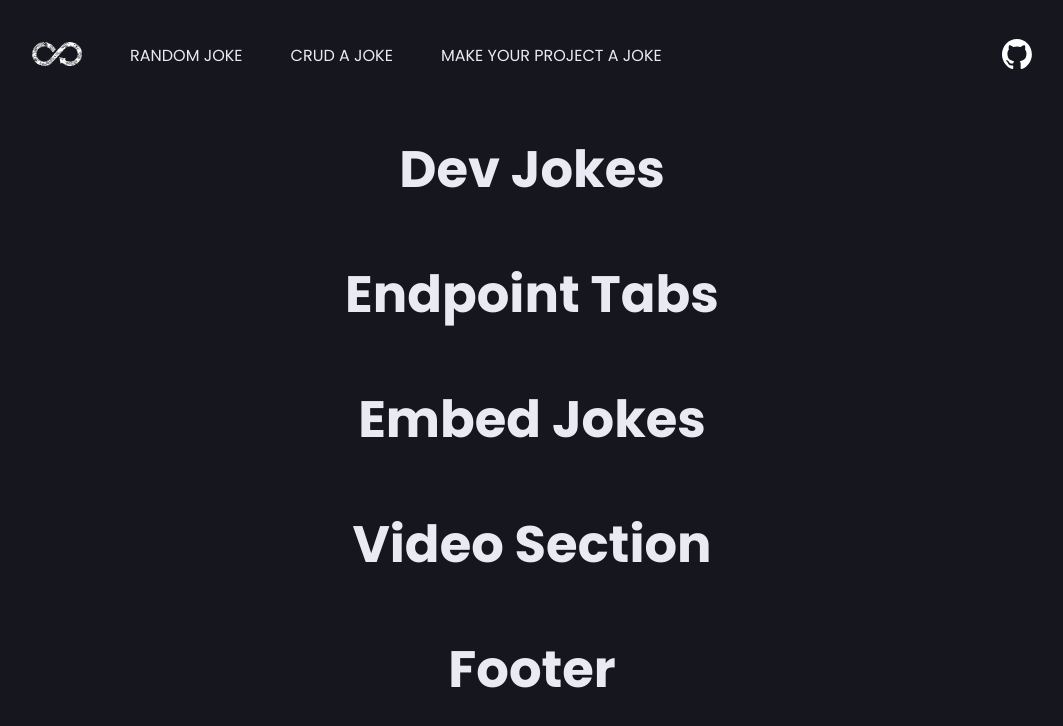
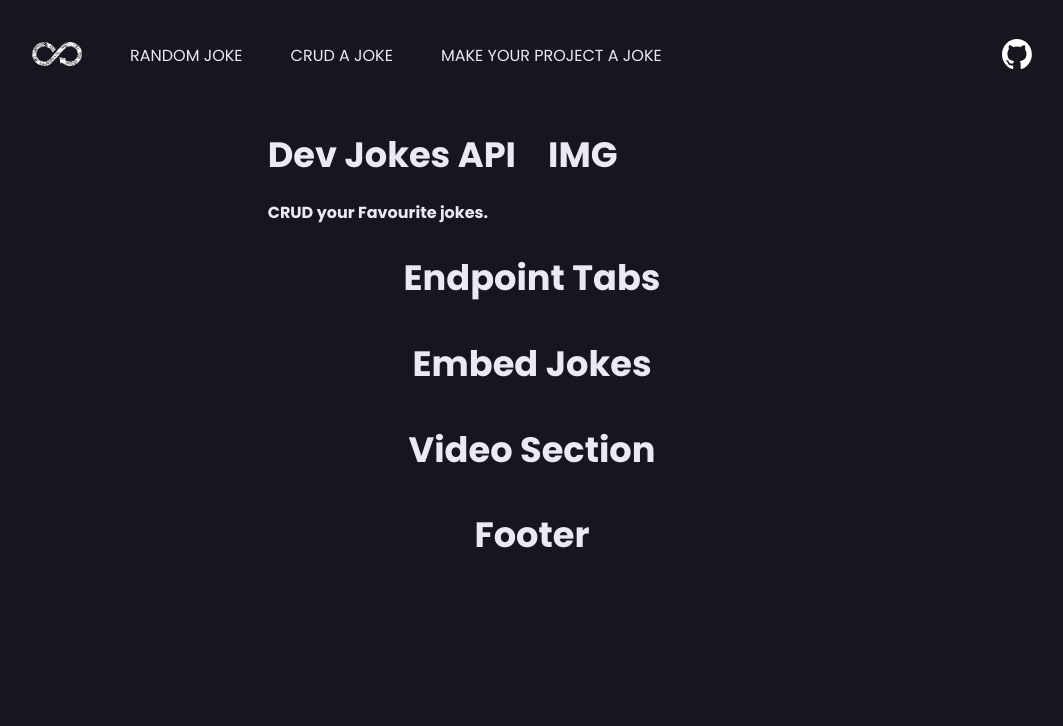
Before and after one commit to alexanderstoehr/Devjokes-API, a React (Vite) app in the folder frontend/devjokes-api/: page / in a window 1280 px wide. Shown: the top 726 px of the page, without its empty margins (116-1179 px from the left). Built offline with nearby package versions, Linux system fonts and the light colour scheme.

Commit message:
added hero content

```diff
--- a/frontend/devjokes-api/src/components/Hero.jsx
+++ b/frontend/devjokes-api/src/components/Hero.jsx
@@ -1,7 +1,13 @@
+import {HeroStyled} from "../styles/globalStyles.js";
+
 export default function Hero() {
     return (
-        <div className="hero">
-            <h1>Dev Jokes</h1>
-        </div>
+        <HeroStyled>
+            <div className="hero-text">
+                <h1>Dev Jokes API</h1>
+                <h2>CRUD your Favourite jokes.</h2>
+            </div>
+            <h1>IMG</h1>
+        </HeroStyled>
     )
 }
--- a/frontend/devjokes-api/src/index.css
+++ b/frontend/devjokes-api/src/index.css
@@ -61,7 +61,13 @@ body {
 }
 
 h1 {
-    font-size: 3.2em;
+    font-size: var(--fontsize-title);
+    line-height: 1.1;
+    color: var(--color-font-bright);
+}
+
+h2 {
+    font-size: var(--fontsize-subtitle);
     line-height: 1.1;
     color: var(--color-font-bright);
 }
--- a/frontend/devjokes-api/src/styles/globalStyles.js
+++ b/frontend/devjokes-api/src/styles/globalStyles.js
@@ -54,3 +54,12 @@ export const HeaderStyled = styled.header`
         }
     }
 `;
+
+
+export const HeroStyled = styled.section`
+    display: grid;
+    grid-template-columns: 1fr 1fr;
+    gap: 2rem;
+    justify-content: center;
+
+`;
```
